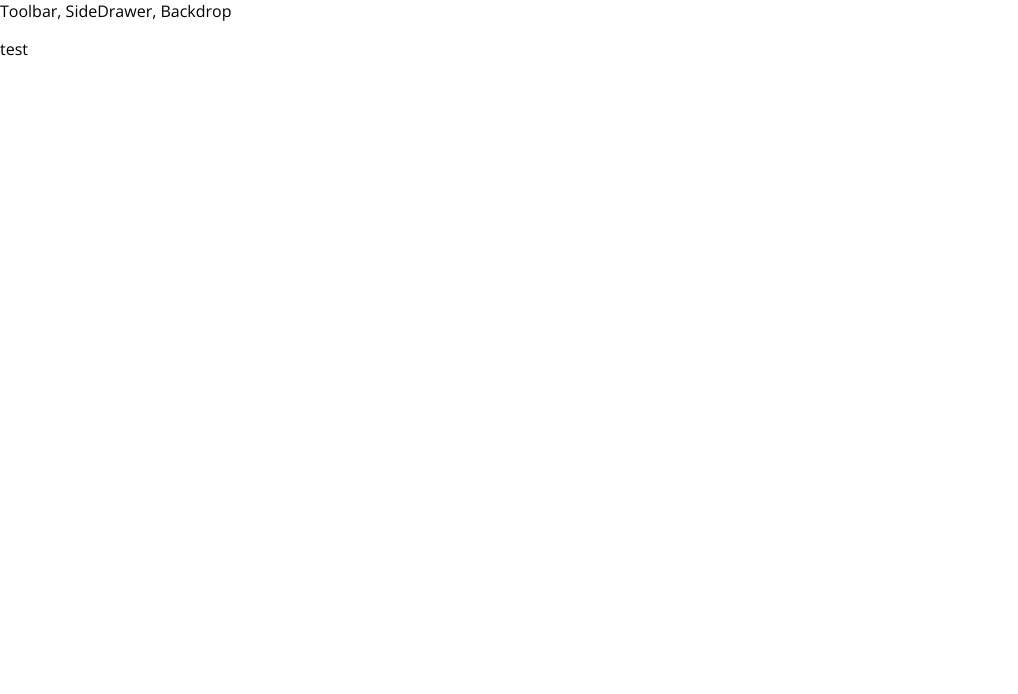
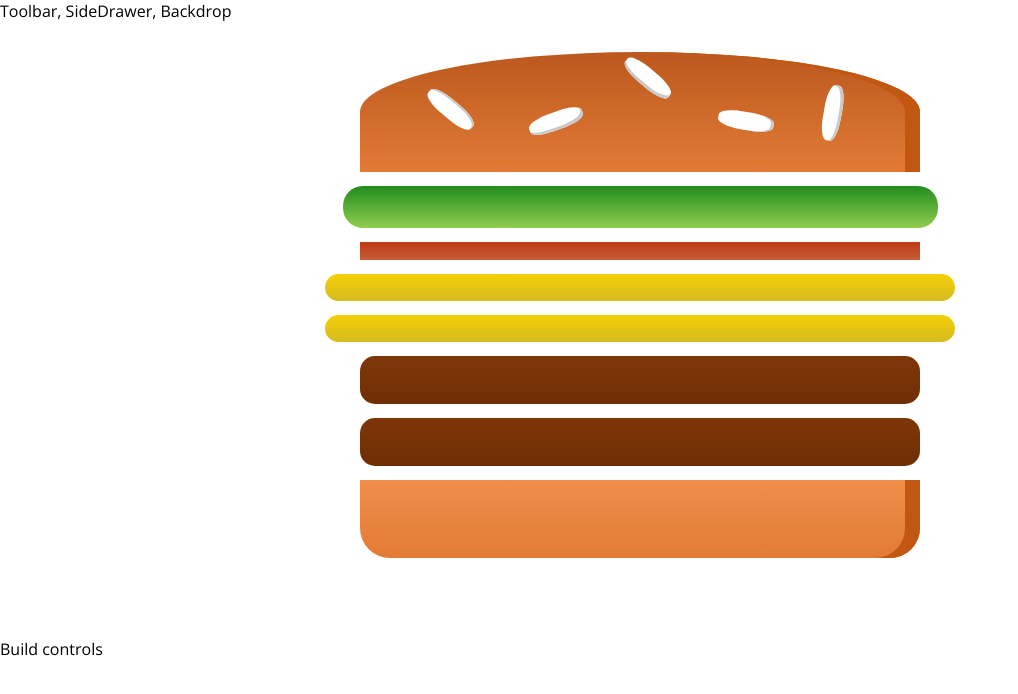
Before and after one commit to Xenofono/vigilant-octo-chainsaw, a React (Create React App) app: page / in a window 1280 px wide. Shown: the top 694 px of the page, without its empty margins (0-1018 px from the left). Built offline with nearby package versions, Linux system fonts and the light colour scheme.

Commit message:
burger now displays

```diff
--- a/package.json
+++ b/package.json
@@ -6,6 +6,9 @@
     "@testing-library/jest-dom": "^4.2.4",
     "@testing-library/react": "^9.4.0",
     "@testing-library/user-event": "^7.2.1",
+    "cross-spawn": "^7.0.1",
+    "node-libs-browser": "^2.2.1",
+    "prop-types": "^15.7.2",
     "react": "^16.12.0",
     "react-dom": "^16.12.0",
     "react-scripts": "3.3.0"
--- a/src/App.js
+++ b/src/App.js
@@ -1,5 +1,7 @@
 import React, { Component } from 'react';
 import Layout from './components/Layout/Layout'
+
+import BurgerBuilder from './containers/BurgerBuilder/BurgerBuilder'
 
 class App extends Component {
 
@@ -7,7 +9,7 @@ class App extends Component {
     return (
       <div>
         <Layout>
-          <p>test</p>
+          <BurgerBuilder></BurgerBuilder>
         </Layout>
       </div>
     );
--- /dev/null
+++ b/src/components/Burger/Burger.js
@@ -0,0 +1,24 @@
+import React, { useState } from "react";
+import classes from "./Burger.module.css";
+
+import BurgerIngredient from "./BurgerIngredients/BurgerIngredient";
+
+const Burger = props => {
+  //accepts object of ingredients, constructs array from value, maps that array to the key ingredient, repeat for each ingredient
+  const arrayOfIngredients = Object.keys(props.ingredients).map(key => {
+    return [...Array(props.ingredients[key])].map((_, i) => {
+      return <BurgerIngredient key={key + i} type={key}></BurgerIngredient>;
+    });
+  }).flat();
+
+
+  return (
+    <div className={classes.Burger}>
+      <BurgerIngredient type="bread-top"></BurgerIngredient>
+      {arrayOfIngredients}
+      <BurgerIngredient type="bread-bottom"></BurgerIngredient>
+    </div>
+  );
+};
+
+export default Burger;
--- /dev/null
+++ b/src/components/Burger/Burger.module.css
@@ -0,0 +1,31 @@
+.Burger {
+    width: 100%;
+    margin: auto;
+    height: 250px;
+    overflow: auto;
+    text-align: center;
+    font-weight: bold;
+    font-size: 1.2rem;
+}
+
+@media (min-width:500px) and (min-height:400px) {
+    .Burger {
+        widows: 350px;
+        height: 300px;
+    }
+}
+
+
+@media (min-width:500px) and (min-height:401px) {
+    .Burger {
+        width: 450px;
+        height: 400px;
+    }
+}
+
+@media (min-width:900px) and (min-height:700px) {
+    .Burger {
+        width: 700px;
+        height: 600px;
+    }
+}
--- /dev/null
+++ b/src/components/Burger/BurgerIngredients/BurgerIngredient.js
@@ -0,0 +1,42 @@
+import React from "react";
+import classes from "./BurgerIngredient.module.css";
+import PropTypes from "prop-types";
+
+const burgerIngredient = props => {
+  let ingredient = null;
+    console.log("HEJ")
+  switch (props.type) {
+    case "bread-bottom":
+      ingredient = <div className={classes.BreadBottom}></div>;
+      break;
+    case "bread-top":
+      ingredient = (
+        <div className={classes.BreadTop}>
+          <div className={classes.Seeds1}></div>
+          <div className={classes.Seeds2}></div>
+        </div>
+      );
+      break;
+    case "meat":
+      ingredient = <div className={classes.Meat}></div>;
+      break;
+    case "cheese":
+      ingredient = <div className={classes.Cheese}></div>;
+      break;
+    case "salad":
+      ingredient = <div className={classes.Salad}></div>;
+      break;
+    case "bacon":
+      ingredient = <div className={classes.Bacon}></div>;
+      break;
+    default:
+      ingredient = null;
+  }
+  return ingredient;
+};
+
+burgerIngredient.propTypes = {
+    type: PropTypes.string.isRequired
+}
+
+export default burgerIngredient;
--- /dev/null
+++ b/src/components/Burger/BurgerIngredients/BurgerIngredient.module.css
@@ -0,0 +1,113 @@
+.BreadBottom {
+    height: 13%;
+    width: 80%;
+    background: linear-gradient(#F08E4A, #e27b36);
+    border-radius: 0 0 30px 30px;
+    box-shadow: inset -15px 0 #c15711;
+    margin: 2% auto;
+}
+
+.BreadTop {
+    height: 20%;
+    width: 80%;
+    background: linear-gradient(#bc581e, #e27b36);
+    border-radius: 50% 50% 0 0;
+    box-shadow: inset -15px 0 #c15711;
+    margin: 2% auto;
+    position: relative;
+}
+
+.Seeds1 {
+    width: 10%;
+    height: 15%;
+    position: absolute;
+    background-color: white;
+    left: 30%;
+    top: 50%;
+    border-radius: 40%;
+    transform: rotate(-20deg);
+    box-shadow: inset -2px -3px #c9c9c9;
+}
+
+.Seeds1:after {
+    content: "";
+    width: 100%;
+    height: 100%;
+    position: absolute;
+    background-color: white;
+    left: -170%;
+    top: -260%;
+    border-radius: 40%;
+    transform: rotate(60deg);
+    box-shadow: inset -1px 2px #c9c9c9;
+  }
+
+.Seeds1:before {
+    content: "";
+    width: 100%;
+    height: 100%;
+    position: absolute;
+    background-color: white;
+    left: 180%;
+    top: -50%;
+    border-radius: 40%;
+    transform: rotate(60deg);
+    box-shadow: inset -1px -3px #c9c9c9;
+  }
+
+  .Seeds2 {
+    width: 10%;
+    height: 15%;
+    position: absolute;
+    background-color: white;
+    left: 64%;
+    top: 50%;
+    border-radius: 40%;
+    transform: rotate(10deg);
+    box-shadow: inset -3px 0 #c9c9c9;
+  }
+
+  .Seeds2:before {
+    content: "";
+    width: 100%;
+    height: 100%;
+    position: absolute;
+    background-color: white;
+    left: 150%;
+    top: -130%;
+    border-radius: 40%;
+    transform: rotate(90deg);
+    box-shadow: inset 1px 3px #c9c9c9;
+  }
+
+
+.Meat {
+    width: 80%;
+    height: 8%;
+    background: linear-gradient(#7f3608, #702e05);
+    margin: 2% auto;
+    border-radius: 15px;
+}
+
+.Cheese {
+    width: 90%;
+    height: 4.5%;
+    margin: 2% auto;
+    background: linear-gradient(#f4d004, #d6bb22);
+    border-radius: 20px;
+}
+
+.Salad {
+    width: 85%;
+    height: 7%;
+    margin: 2% auto;
+    background: linear-gradient(#228c1d, #91ce50);
+    border-radius: 20px;
+}
+
+.Bacon {
+    width: 80%;
+    height: 3%;
+    background: linear-gradient(#bf3813, #c45e38);
+    margin: 2% auto;
+}
--- /dev/null
+++ b/src/components/Layout/Layout.css
@@ -0,0 +1,3 @@
+.Content {
+    margin-top: 16px;
+}
--- a/src/components/Layout/Layout.js
+++ b/src/components/Layout/Layout.js
@@ -1,15 +1,11 @@
-import React from 'react';
+import React from "react";
+import "./Layout.css";
 
 const layout = props => (
-    <React.Fragment>
-        <div>
-            Toolbar, SideDrawer, Backdrop
-
-        </div>
-        <main>
-            {props.children}
-        </main>
-    </React.Fragment>
-)
+  <React.Fragment>
+    <div>Toolbar, SideDrawer, Backdrop</div>
+    <main className="Content">{props.children}</main>
+  </React.Fragment>
+);
 
 export default layout;
--- /dev/null
+++ b/src/containers/BurgerBuilder/BurgerBuilder.js
@@ -0,0 +1,24 @@
+import React, { Component } from "react";
+import Burger from "../../components/Burger/Burger";
+
+class BurgerBuilder extends Component {
+  state = {
+    ingredients: {
+      salad: 1,
+      bacon: 1,
+      cheese: 2,
+      meat: 2
+    }
+  };
+
+  render() {
+    return (
+      <React.Fragment>
+        <Burger ingredients={this.state.ingredients}></Burger>
+        <div>Build controls</div>
+      </React.Fragment>
+    );
+  }
+}
+
+export default BurgerBuilder;
```
Also changed, not shown: 1 other file (tests, documents, lock files or other folders).
